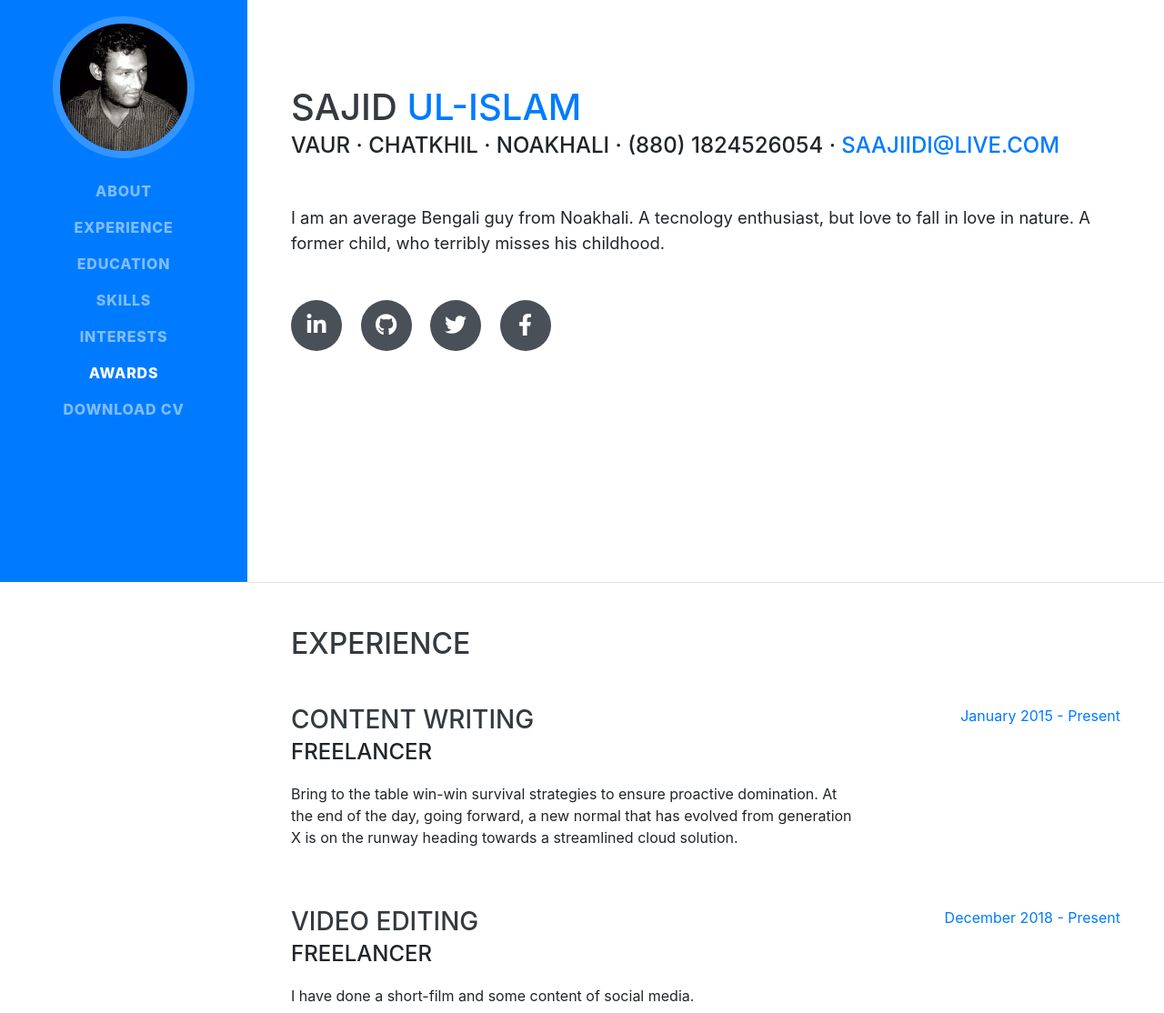
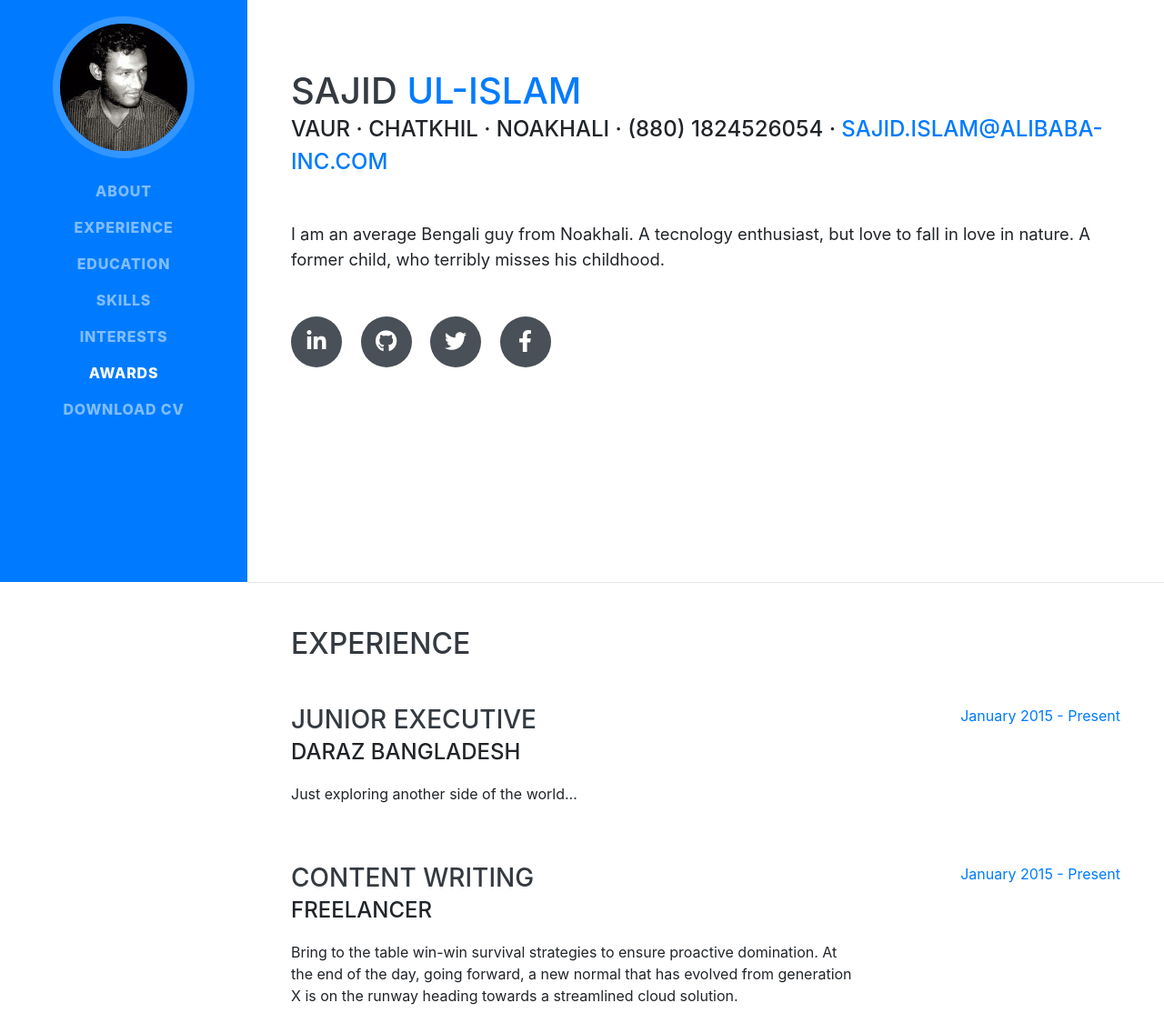
Before and after one commit to saajiidi/saajiidi.github.io, a website with bundled scripts: page index.html in a window 1280 px wide. Shown: the part 160-1274 px from the top of the page at 91% size. Built offline with nearby package versions, Linux system fonts and the light colour scheme; a web font is replaced by a local one.

Commit message:
Update index.html

```diff
--- a/index.html
+++ b/index.html
@@ -75,7 +75,7 @@
         </h1>
 
         <div class="subheading mb-5">Vaur · Chatkhil · Noakhali · (880) 1824526054 ·
-          <a href="mailto:name@email.com">saajiidi@live.com</a>
+          <a href="mailto:name@email.com">sajid.islam@alibaba-inc.com</a>
 
         </div>
 
@@ -109,6 +109,19 @@
     <section class="resume-section p-3 p-lg-5 d-flex justify-content-center" id="experience">
       <div class="w-100">
         <h2 class="mb-5">Experience</h2>
+
+
+        <div class="resume-item d-flex flex-column flex-md-row justify-content-between mb-5">
+          <div class="resume-content">
+            <h3 class="mb-0">Junior Executive</h3>
+            <div class="subheading mb-3">Daraz Bangladesh</div>
+            <p>Just exploring another side of the world...</p>
+          </div>
+          <div class="resume-date text-md-right">
+            <span class="text-primary">January 2015 - Present</span>
+          </div>
+        </div>
+
 
         <div class="resume-item d-flex flex-column flex-md-row justify-content-between mb-5">
           <div class="resume-content">
```
